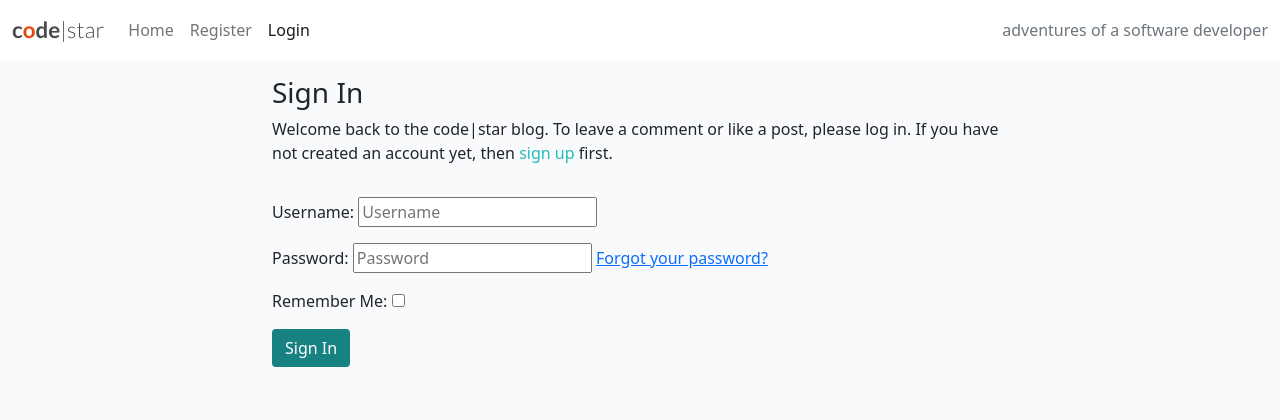
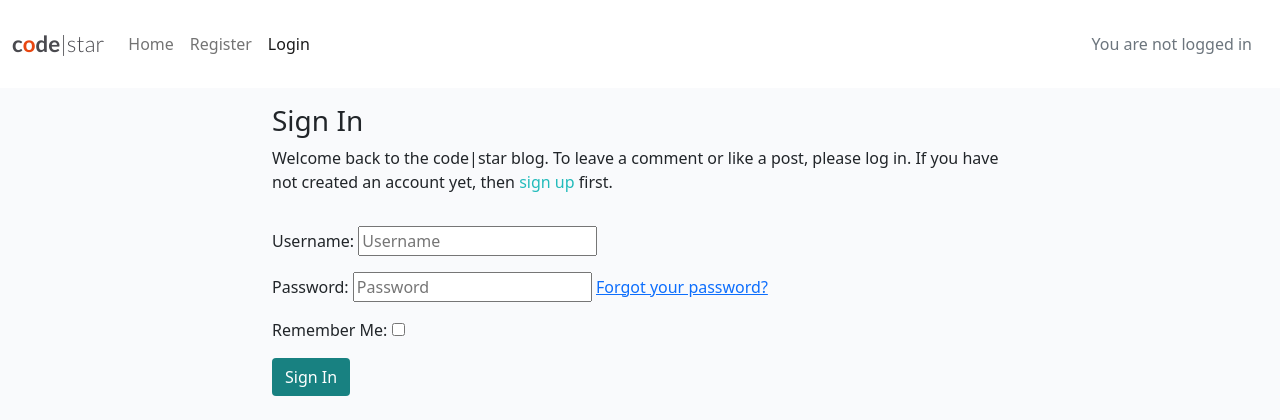
Before and after one commit to zabokaa/djangoBlog, a Django app: page /accounts/login/ in a window 1280 px wide. Shown: the top 420 px of the page. Run offline with Django 4.2, Linux system fonts and the light colour scheme; parts of the project's set-up code (start-up, migrations or seed data) failed here and were passed over; some libraries are stand-ins or nearby versions.

Commit message:
add logged in as username message

```diff
--- a/templates/base.html
+++ b/templates/base.html
@@ -60,7 +60,11 @@
                     {% endif %}
                 </ul>
                 <span class="navbar-text text-muted">
-                    adventures of a software developer
+                    {% if user.is_authenticated %}
+                    <p class="text-end m-3">You are logged in as {{username}}</p>
+                    {% else %}
+                    <p class="text-end m-3">You are not logged in</p>
+                    {% endif %}
                 </span>
             </div>
         </div>
@@ -69,7 +73,7 @@
     <main class="flex-shrink-0 main-bg">
 
         {% block content %}
-        <!-- Content Goes here -->
+
         {% endblock content %}
 
     </main>
```
